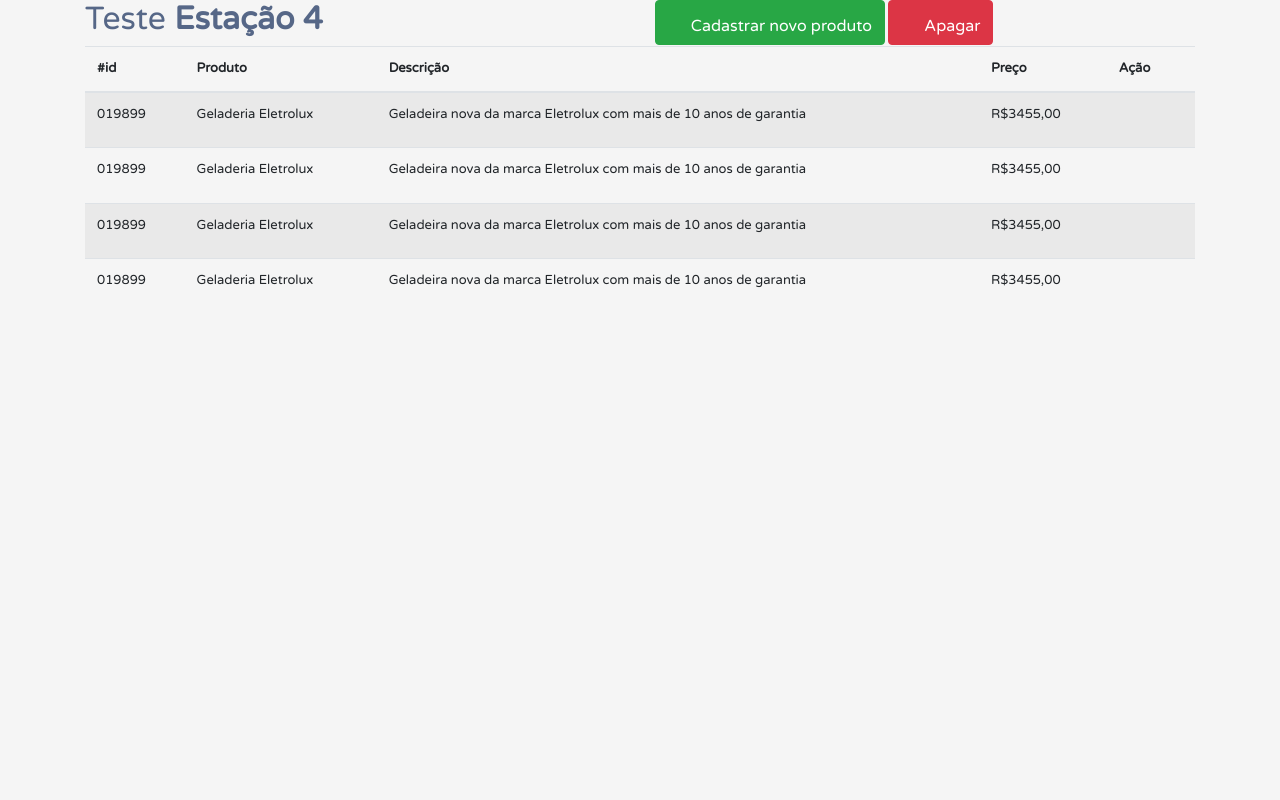
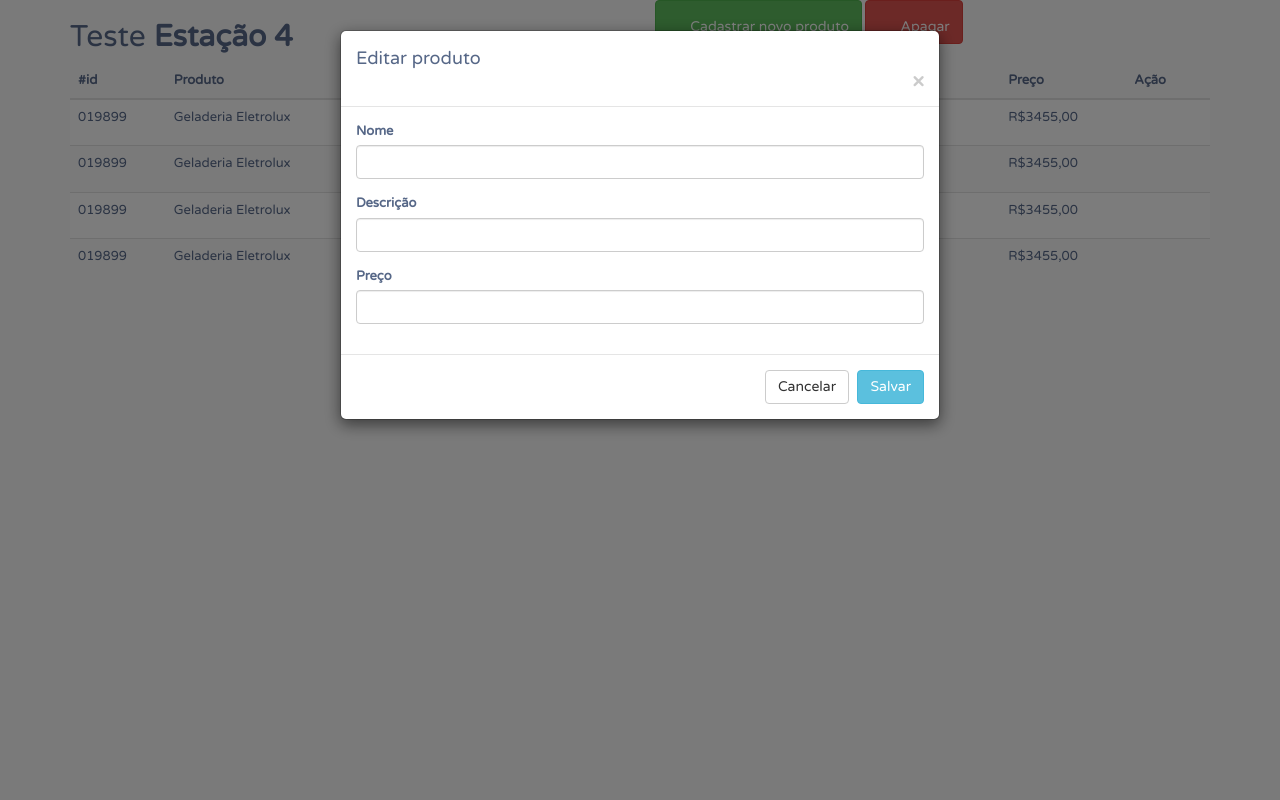
Before and after one commit to marcoscuomo/teste_estacao4, a PHP site: page / in a window 1280 px wide, after a click that opens the changed part. Run offline with PHP 8.4, Linux system fonts and the light colour scheme; some libraries are stand-ins or nearby versions.

Commit message:
Cria modal para edição e cadastro de novo produto

```diff
--- a/index.php
+++ b/index.php
@@ -92,10 +92,37 @@
 
         <!--Modal cadastro-->
         <div id="addnovoproduto" class="modal fade">
-            <div>
+            <div class="modal-dialog">
+                <div class="modal-content">
+                    <form>
+                        <div class="modal-header">
+                            <h4 class="modal-title">Editar produto</h4>
+                            <button type="button" class="close" data-dismiss="modal" aria-hidden="true">&times;</button>
+                        </div>
+                        <div class="modal-body">
+                            <div class="form-group">
+                                <label>Nome</label>
+                                <input type="text" class="form-control" name="nome" required>
+                            </div>
+                            <div class="form-group">
+                                <label>Descrição</label>
+                                <input type="text" class="form-control" name="descricao" required>
+                            </div>
+                            <div class="form-group">
+                                <label>Preço</label>
+                                <input type="text" class="form-control" name="preco" required>
+                            </div>
+                        </div>
+                        <div class="modal-footer">
+                            <input type="button" class="btn btn-default" data-dismiss="modal" value="Cancelar">
+                            <input type="button" class="btn btn-info" value="Salvar">
+                        </div>
+                    </form>
+                </div>
+            </div><!--/modal-dialog-->
+        </div><!--/addnovoproduto-->
 
-            </div>
-        </div><!--/addnovoproduto-->
+
 
     </div><!--/div-container-->
 
```
